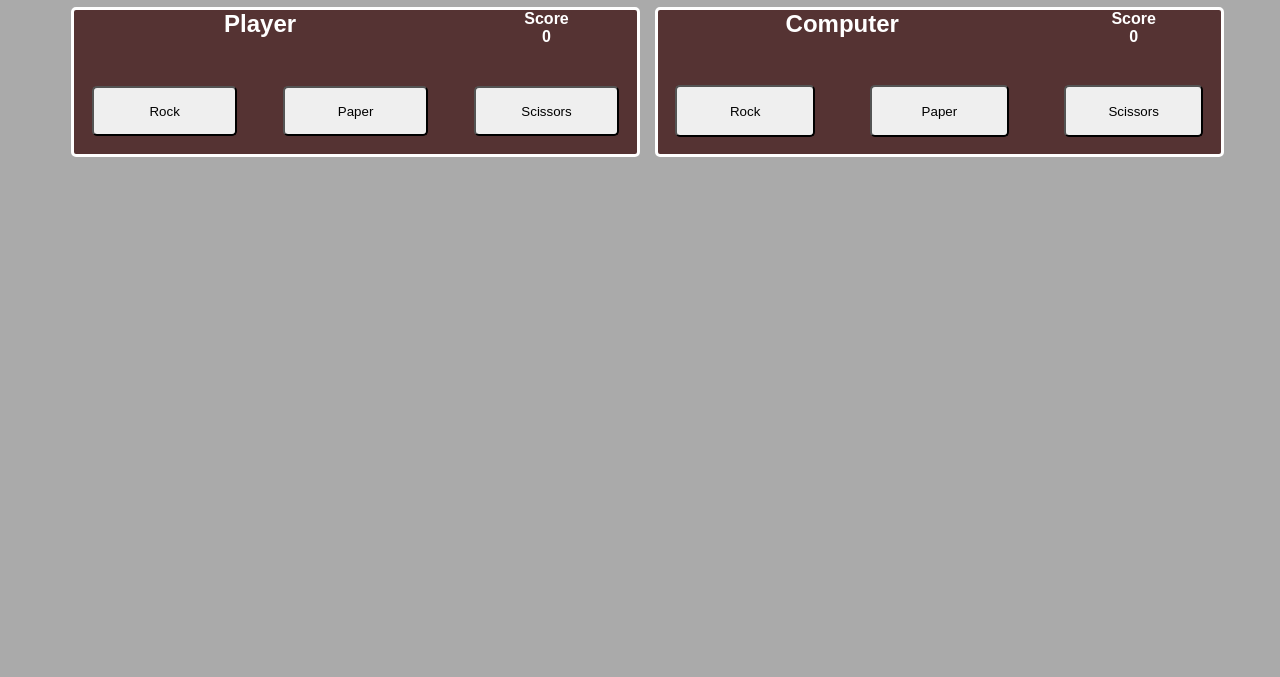
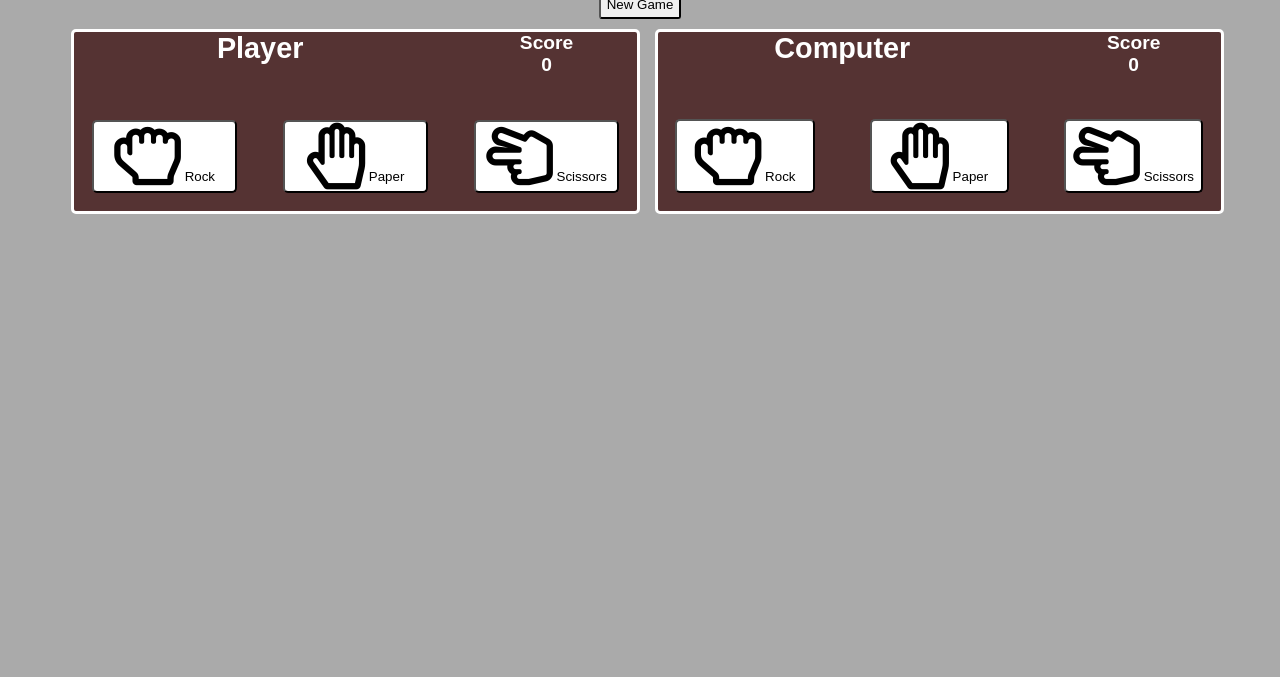
Before and after one commit to jasondewese/rock-paper-scissors, a plain HTML site: page index.html in a window 1280 px wide. Shown: the part 123-800 px from the top of the page. Drawn offline with Linux system fonts and the light colour scheme.

Commit message:
Added rock, paper, scissors icons. Increased font size. More contrast on button selection effect.

```diff
--- a/index.html
+++ b/index.html
@@ -2,6 +2,12 @@
 <html>
 <head>
   <link rel="stylesheet" href="style.css">
+
+  <!--Icons shared by Font Awesome
+    https://creativecommons.org/licenses/by/4.0/
+  -->
+  <link rel="stylesheet" href="https://use.fontawesome.com/releases/v5.0.7/css/all.css">
+
   <title>Page Title</title>
   <meta charset="UTF-8"/>
 
@@ -17,18 +23,36 @@
         <div id="pScoreBox">Score
           <div id="pScore">0</div>
         </div>
-        <button id="playerRock" type="button" class="playerButtons">Rock</button>
-        <button id="playerPaper" type = "button" class="playerButtons" >Paper</button>
-        <button id="playerScissors" type = "button" class="playerButtons">Scissors</button>
+        <button id="playerRock" type="button" class="playerButtons">
+          <i class="far fa-hand-rock fa-5x"></i>
+          Rock
+        </button>
+        <button id="playerPaper" type = "button" class="playerButtons">
+          <i class="far fa-hand-paper fa-5x"></i>
+          Paper
+        </button>
+        <button id="playerScissors" type = "button" class="playerButtons">
+          <i class="far fa-hand-scissors fa-5x"></i>
+          Scissors
+        </button>
       </div>
       <div id="computerBox">
         <div id="CPULabel">Computer</div>
         <div id="cScoreBox">Score
           <div id="cScore">0</div>
         </div>
-        <button id="computerRock" class="compButtons">Rock</button>
-        <button id="computerPaper" class="compButtons">Paper</button>
-        <button id="computerScissors" class="compButtons">Scissors</button>
+        <button id="computerRock" class="compButtons">
+          <i class="far fa-hand-rock fa-5x"></i>
+          Rock
+        </button>
+        <button id="computerPaper" class="compButtons">
+          <i class="far fa-hand-paper fa-5x"></i>
+          Paper
+        </button>
+        <button id="computerScissors" class="compButtons">
+          <i class="far fa-hand-scissors fa-5x"></i>
+          Scissors
+        </button>
       </div>
     </div>
     <div id="gameResults"></div>
--- a/style.css
+++ b/style.css
@@ -2,12 +2,13 @@ body {
     background-color: #AAA;
     color:  #000;
     font-family: Arial, Helvetica, sans-serif;
+    font-size: larger;
 }
 
 #container {
     /*background-color: #BBF; */
     display: grid;
-    grid-template-rows: 4em 1.5em 1.5em 10em 5em;
+    grid-template-rows: 4em 1.5em 1.5em auto 5em;
 
     justify-items: center;
 }
@@ -75,6 +76,7 @@ body {
 .playerButtons {
     border-radius: 5px;
     margin: 10%;
+    background-color: #FFF;
 }
 
 #computerBox {
@@ -82,6 +84,7 @@ body {
     display: grid;
     grid-template-rows: 1fr 2fr;
     grid-template-columns: 1fr 1fr 1fr;
+
 
     border-radius: 5px;
     border-style: solid;
@@ -118,11 +121,14 @@ body {
 .compButtons {
     border-radius: 5px;
     margin: 10%;
+    background-color: #FFF;
+
 }
 
 /*This allows the \n character to work properly in the html*/
 #gameResults {
     white-space: pre-wrap;
+    font-weight: bold;
 }
 
 .playerButtons:hover {
@@ -131,7 +137,7 @@ body {
     border-width: 3px;
     color: #000;
 
-    background-color: #DDD;
+    background-color: #BBB;
 }
 
 .computerSelection{
@@ -141,5 +147,5 @@ body {
     color: #000;
     border-radius: 5px;
     margin: 10%;
-    background-color: #DDD;
+    background-color: #BBB;
 }
```
Also changed, not shown: 1 other file.
